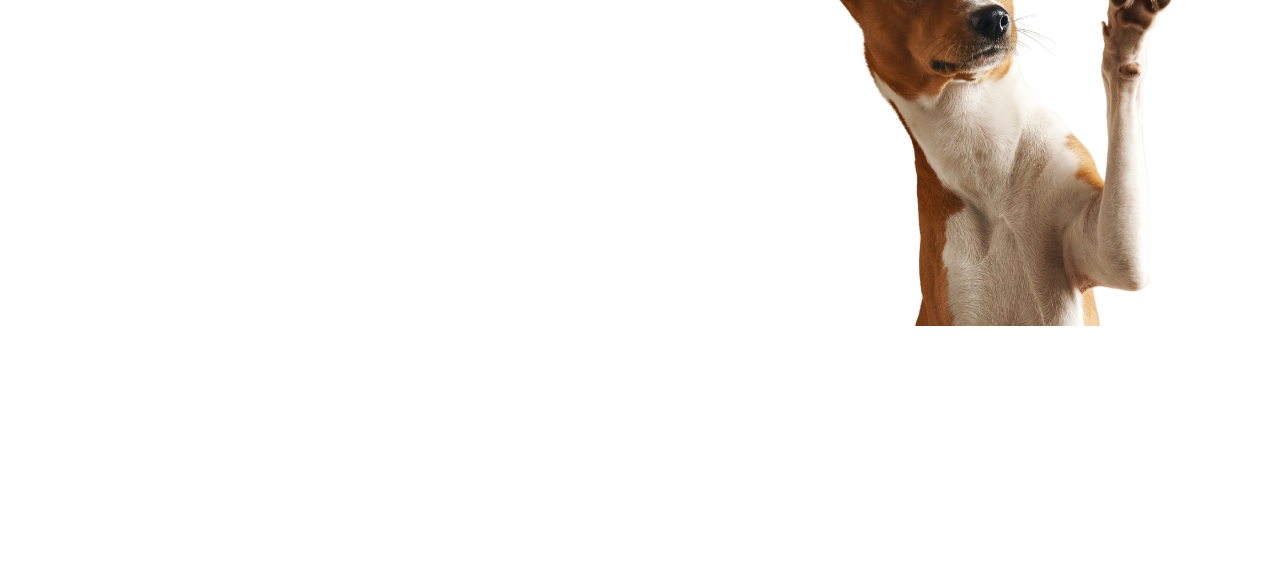
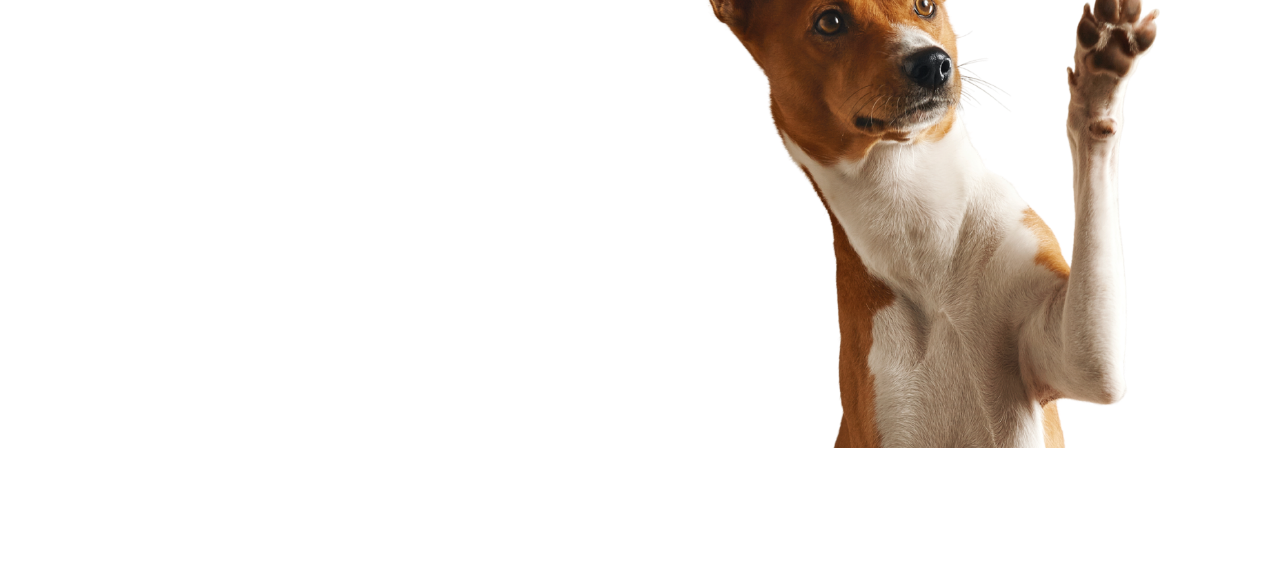
Before and after one commit to miwanoff/landing-flex, a plain HTML site: page index.html in a window 1280 px wide. Shown: the part 232-800 px from the top of the page. Drawn offline with Linux system fonts and the light colour scheme.

Commit message:
Change grid-template-columns to 50%

```diff
--- a/style.css
+++ b/style.css
@@ -103,5 +103,5 @@ nav .flex {
 
 .grid {
     display: grid;
-    grid-template-columns: 60% 40%;
+    grid-template-columns: 50% 50%;
   }
```
